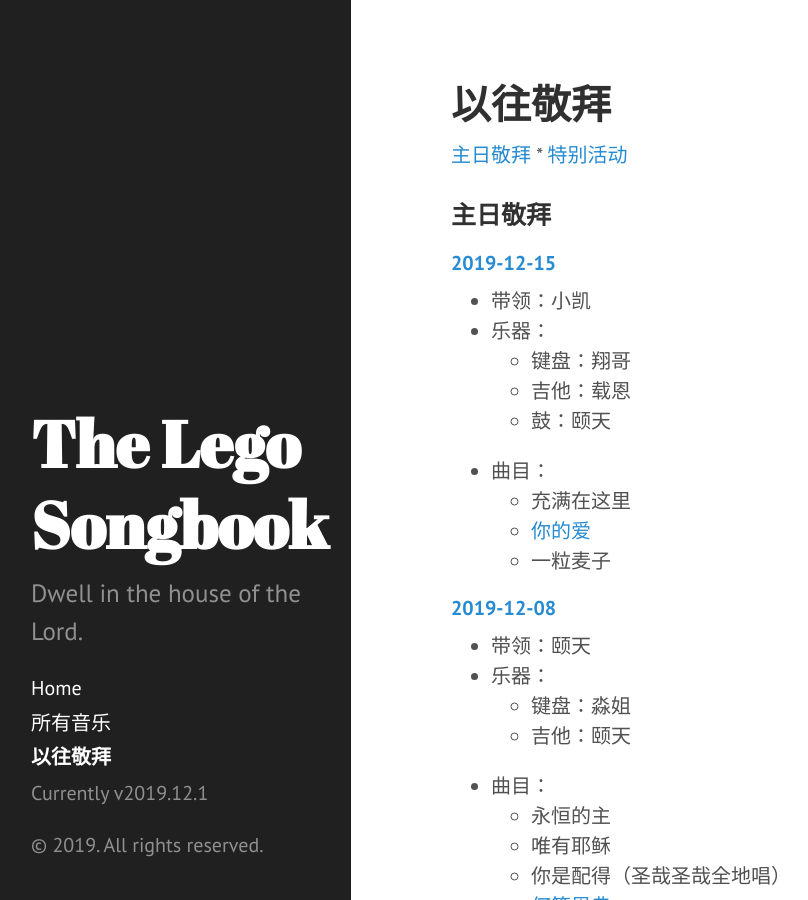
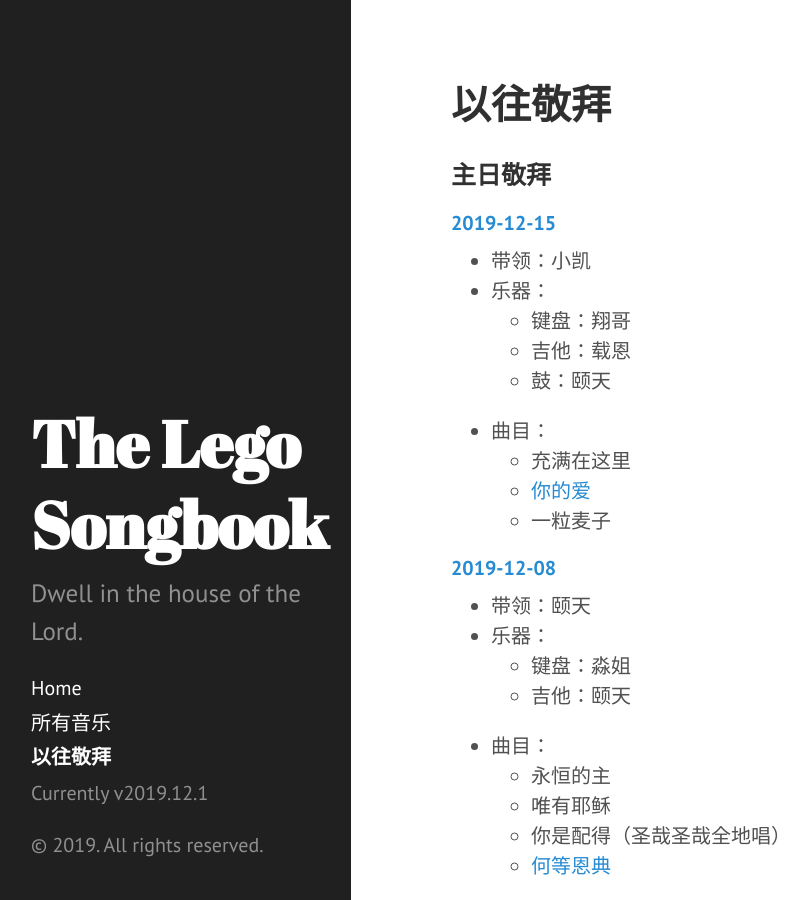
Before and after one commit to kipyin/lego-songbook, a Jekyll site: the page built from past-services.md, in a window 1280 px wide and 900 px high. Shown: the whole window, without its empty margins (9-817 px from the left). Built offline with Jekyll 4.4.1, drawn with Linux system fonts in a browser that asks for light colours; some web fonts are replaced.

Commit message:
Remove the ugly nav bar

```diff
--- a/past-services.md
+++ b/past-services.md
@@ -3,8 +3,6 @@ title: 以往敬拜
 layout: page
 permalink: /past-services/
 ---
-
-[主日敬拜](#主日敬拜) * [特别活动](#特别活动)
 
 
 ### 主日敬拜
```
